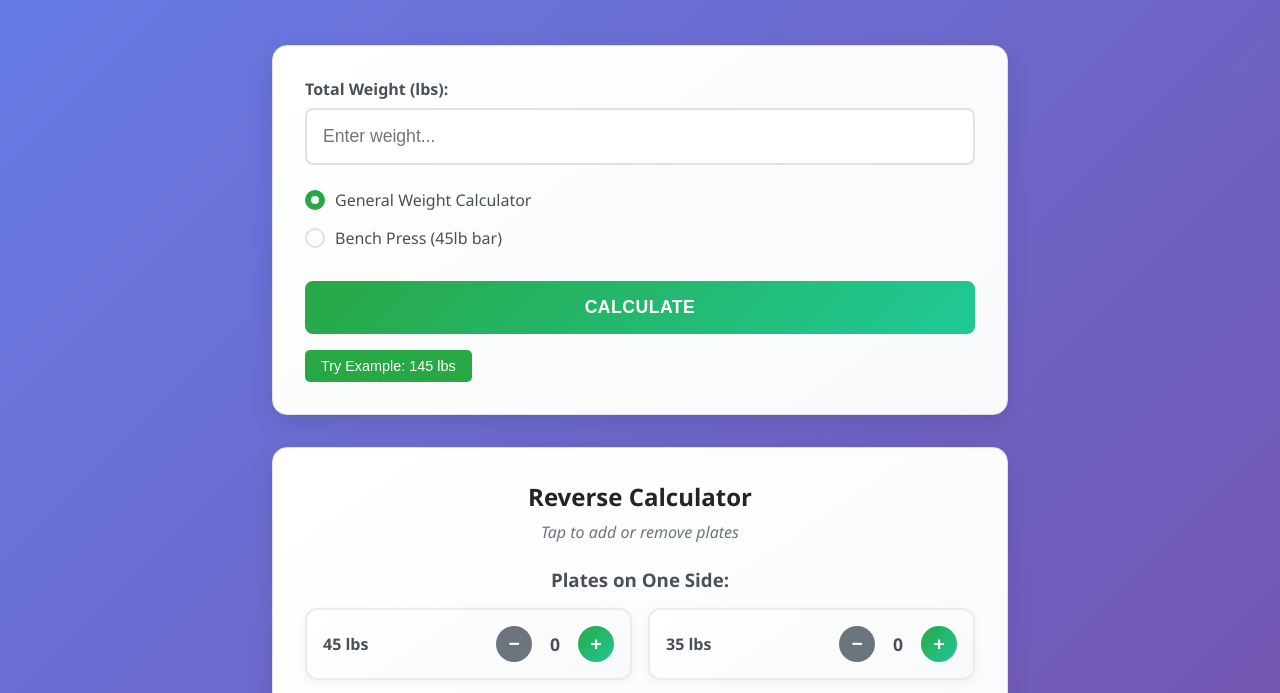
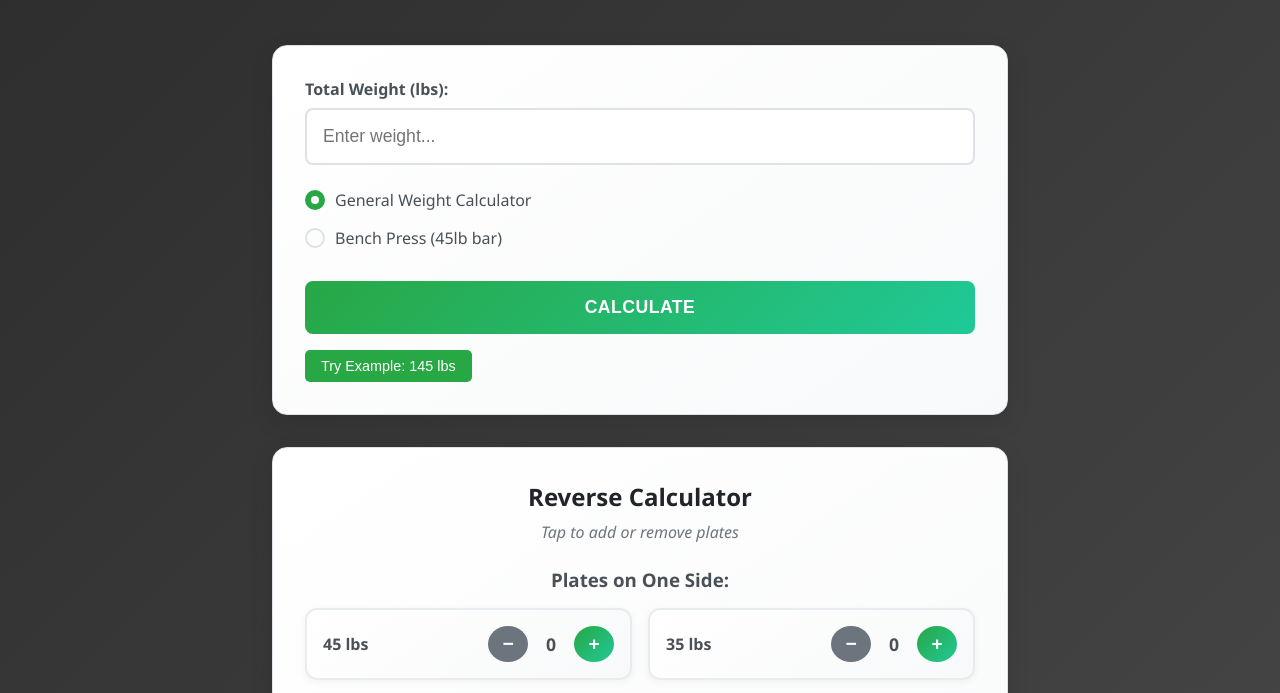
Before and after one commit to AnvayB/PlateStack, a plain HTML site: page index.html in a window 1280 px wide. Shown: the part 188-881 px from the top of the page. Drawn offline with Linux system fonts and the light colour scheme.

Commit message:
changed color gradient to gray

```diff
--- a/styles.css
+++ b/styles.css
@@ -6,7 +6,7 @@
 
 body {
     font-family: 'Segoe UI', Tahoma, Geneva, Verdana, sans-serif;
-    background: linear-gradient(135deg, #667eea 0%, #764ba2 100%);
+    background: linear-gradient(135deg, #2c2c2c, #4a4a4a);
     min-height: 100vh;
     color: #495057;
 }
@@ -225,6 +225,15 @@ header p {
 
 .calculate-btn:active {
     transform: translateY(0);
+}
+
+button {
+    background: linear-gradient(135deg, #004d00, #006600);
+    /* Adjust the colors and angle as needed */
+    color: white;
+    border: none;
+    padding: 10px 20px;
+    cursor: pointer;
 }
 
 /* Reverse Calculator Styles */
```
Also changed, not shown: 2 other files.
